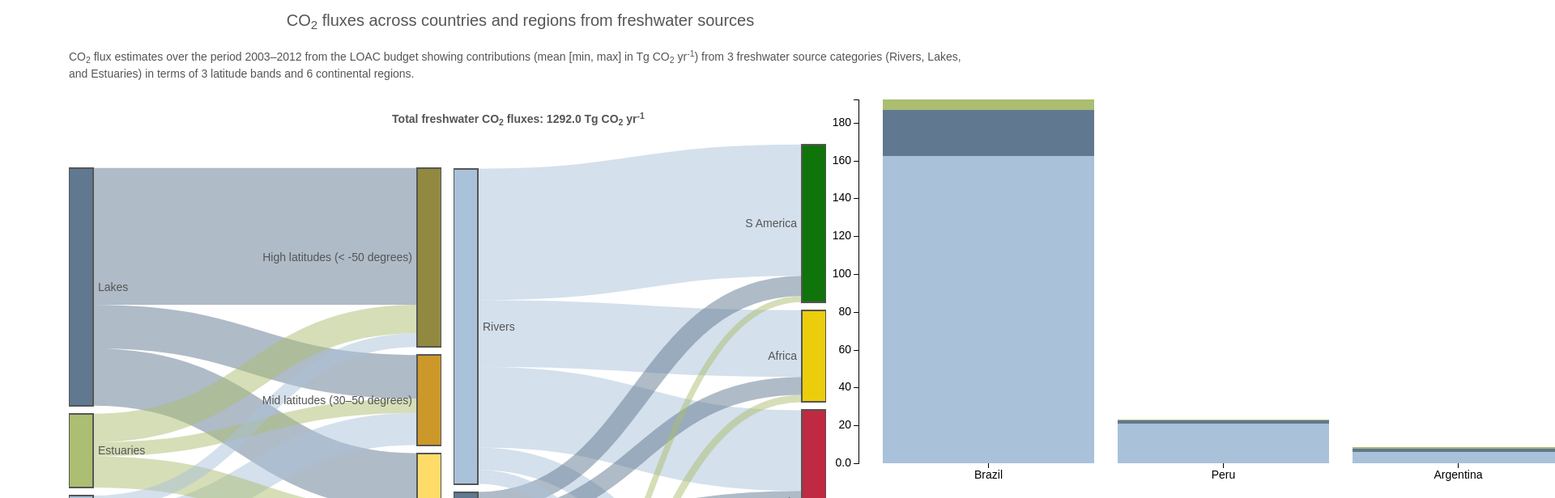
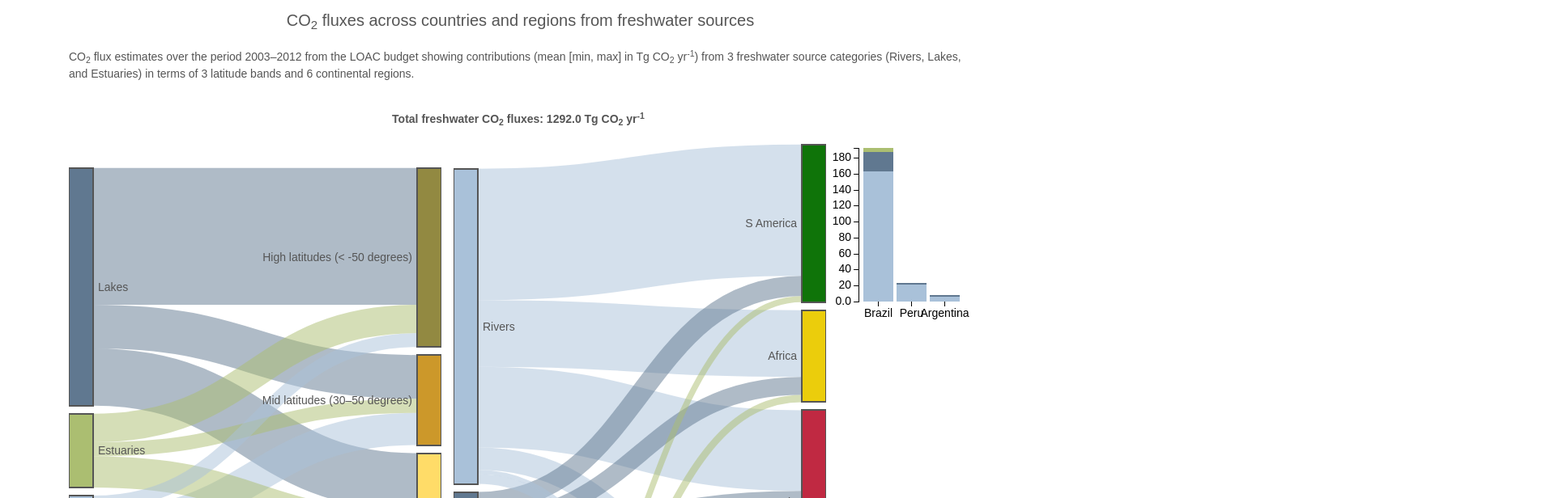
Before and after one commit to KatiRG/C-CASCADES, a plain HTML site: page index.html in a window 1280 px wide. Shown: the top 616 px of the page at 81% size, 1920 px wide, since content can reach past the window. Drawn offline with nearby package versions, Linux system fonts and the light colour scheme.

Commit message:
SAmer sized to col-2

```diff
--- a/index.html
+++ b/index.html
@@ -86,20 +86,15 @@
 
 		    var yshift_tooltip = 90; //amount to raise tooltip in y-dirn
 
-	    	var margin = {top: 20, right: 20, bottom: 30, left: 40},
-			    width = 960 - margin.left - margin.right,
-			    height = 500 - margin.top - margin.bottom;
+	    	var margin = {top: 80, right: 20, bottom: 30, left: 40},
+			    width = 190 - margin.left - margin.right,
+			    height = 300 - margin.top - margin.bottom;
 
 			var x = d3.scale.ordinal()
 			    .rangeRoundBands([0, width], .1);
 
 			var y = d3.scale.linear()
 			    .rangeRound([height, 0]);
-
-			var margin = {top: 20, right: 20, bottom: 30, left: 40},
-    			width = 960 - margin.left - margin.right,
-    			height = 500 - margin.top - margin.bottom;
-
 
     		var color = d3.scale.ordinal()
     				.range(["#A9C1D9",  "#607890",  "#ABBE71"]);
```
